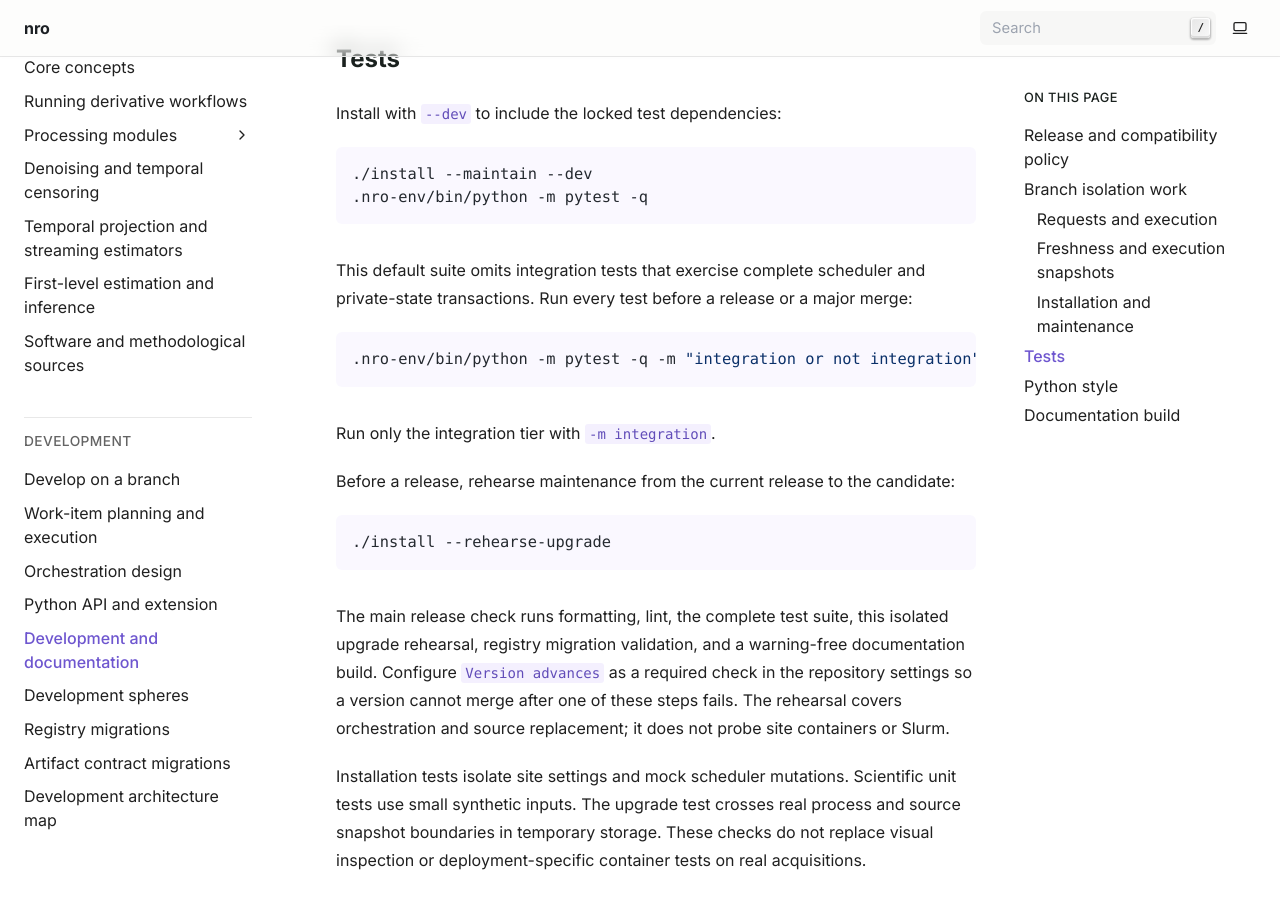
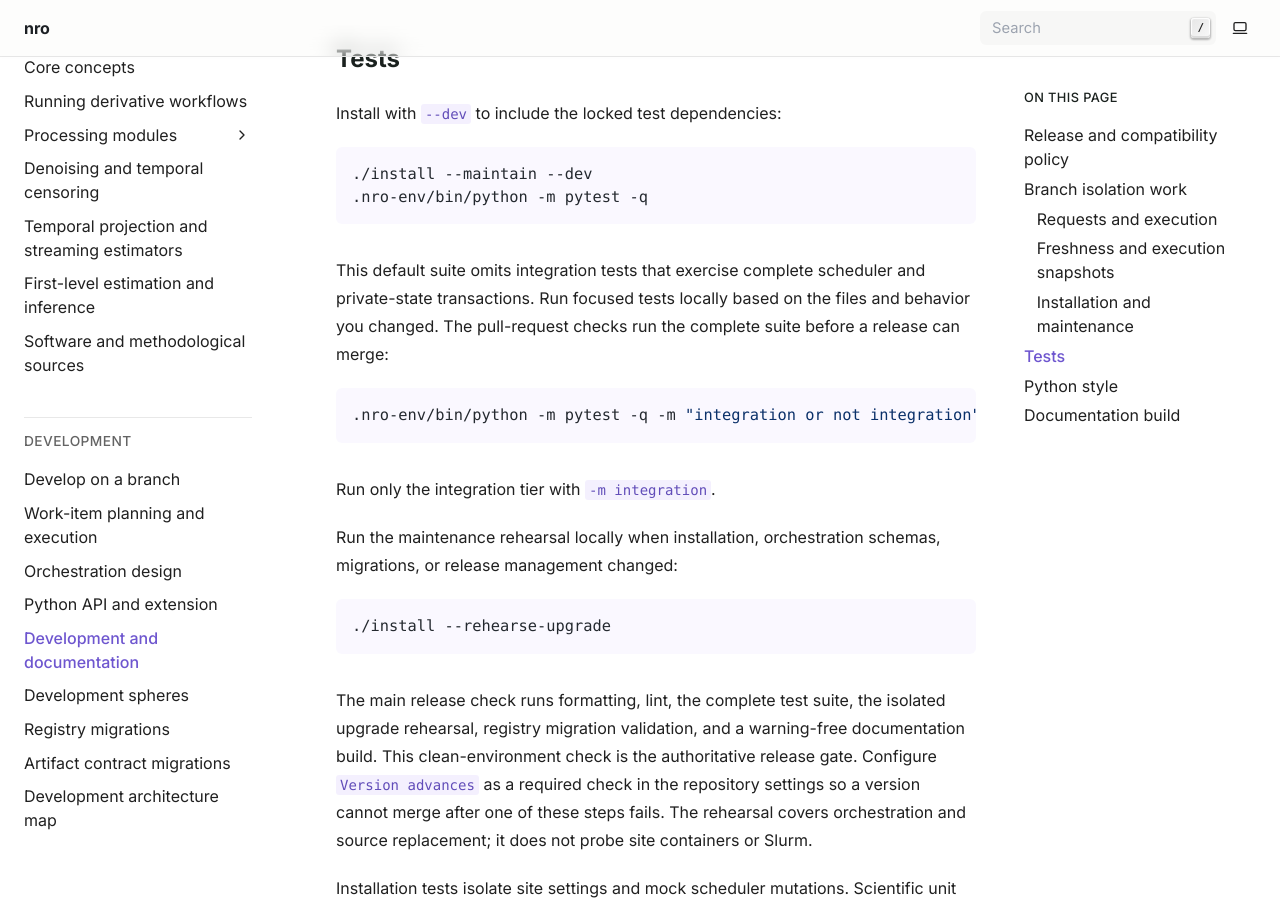
Before and after one commit to CLiMBlab-Stanford/nro, a Sphinx documentation site: the page built from docs/development.md, in a window 1280 px wide and 900 px high, scrolled down 4317 px. Built offline with Sphinx 7.4.7, drawn with Linux system fonts in a browser that asks for light colours; pages that are not in the unit, such as notebooks, are missing from menus.

Commit message:
Release nro 0.13.3: fix FreeSurfer temporary paths
Keep FreeSurfer temporary files inside its container so host-only TMPDIR settings cannot break reconstruction startup. Adopt focused local release checks while retaining the complete GitHub release gate.

Assisted-by: OpenAI Codex:GPT-6

````diff
--- a/docs/development.md
+++ b/docs/development.md
@@ -167,7 +167,8 @@ Install with `--dev` to include the locked test dependencies:
 ```
 
 This default suite omits integration tests that exercise complete scheduler and
-private-state transactions. Run every test before a release or a major merge:
+private-state transactions. Run focused tests locally based on the files and behavior
+you changed. The pull-request checks run the complete suite before a release can merge:
 
 ```bash
 .nro-env/bin/python -m pytest -q -m "integration or not integration"
@@ -175,18 +176,19 @@ private-state transactions. Run every test before a release or a major merge:
 
 Run only the integration tier with `-m integration`.
 
-Before a release, rehearse maintenance from the current release to the candidate:
+Run the maintenance rehearsal locally when installation, orchestration schemas,
+migrations, or release management changed:
 
 ```bash
 ./install --rehearse-upgrade
 ```
 
-The main release check runs formatting, lint, the complete test suite, this isolated
+The main release check runs formatting, lint, the complete test suite, the isolated
 upgrade rehearsal, registry migration validation, and a warning-free documentation
-build. Configure `Version advances`
-as a required check in the repository settings so a version cannot merge after one of
-these steps fails. The rehearsal covers orchestration and source replacement; it does
-not probe site containers or Slurm.
+build. This clean-environment check is the authoritative release gate. Configure
+`Version advances` as a required check in the repository settings so a version cannot
+merge after one of these steps fails. The rehearsal covers orchestration and source
+replacement; it does not probe site containers or Slurm.
 
 Installation tests isolate site settings and mock scheduler mutations. Scientific
 unit tests use small synthetic inputs. The upgrade test crosses real process and source
--- a/pyproject.toml
+++ b/pyproject.toml
@@ -4,7 +4,7 @@ build-backend = "setuptools.build_meta"
 
 [project]
 name = "nro"
-version = "0.13.2"
+version = "0.13.3"
 description = "BIDS fMRI derivative processing and orchestration"
 requires-python = ">=3.12"
 dependencies = [
````
Also changed, not shown: CONTRIBUTING.md (+9 -3 lines), docs/api.md (+12 -7 lines), docs/branching-tutorial.md (+2 -1 lines), docs/installation.md (+3 -1 lines), 3 other files.
